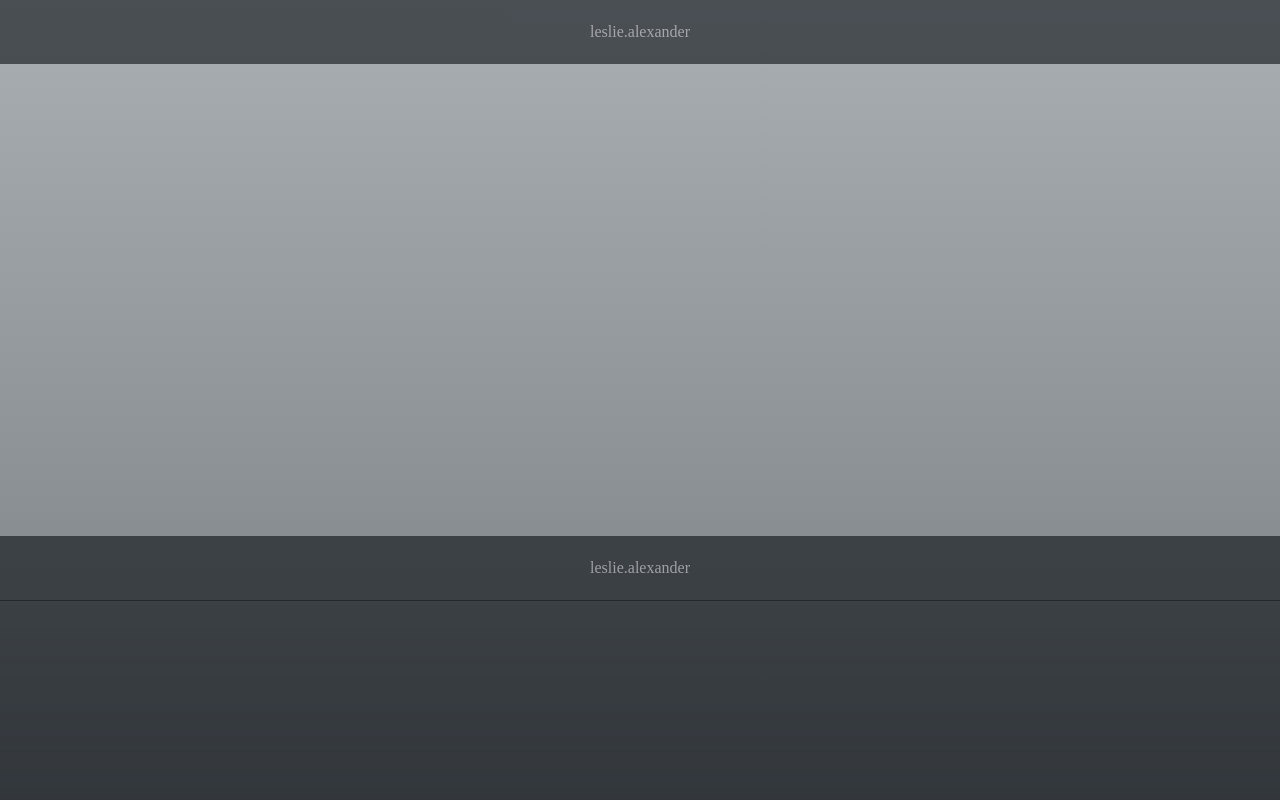
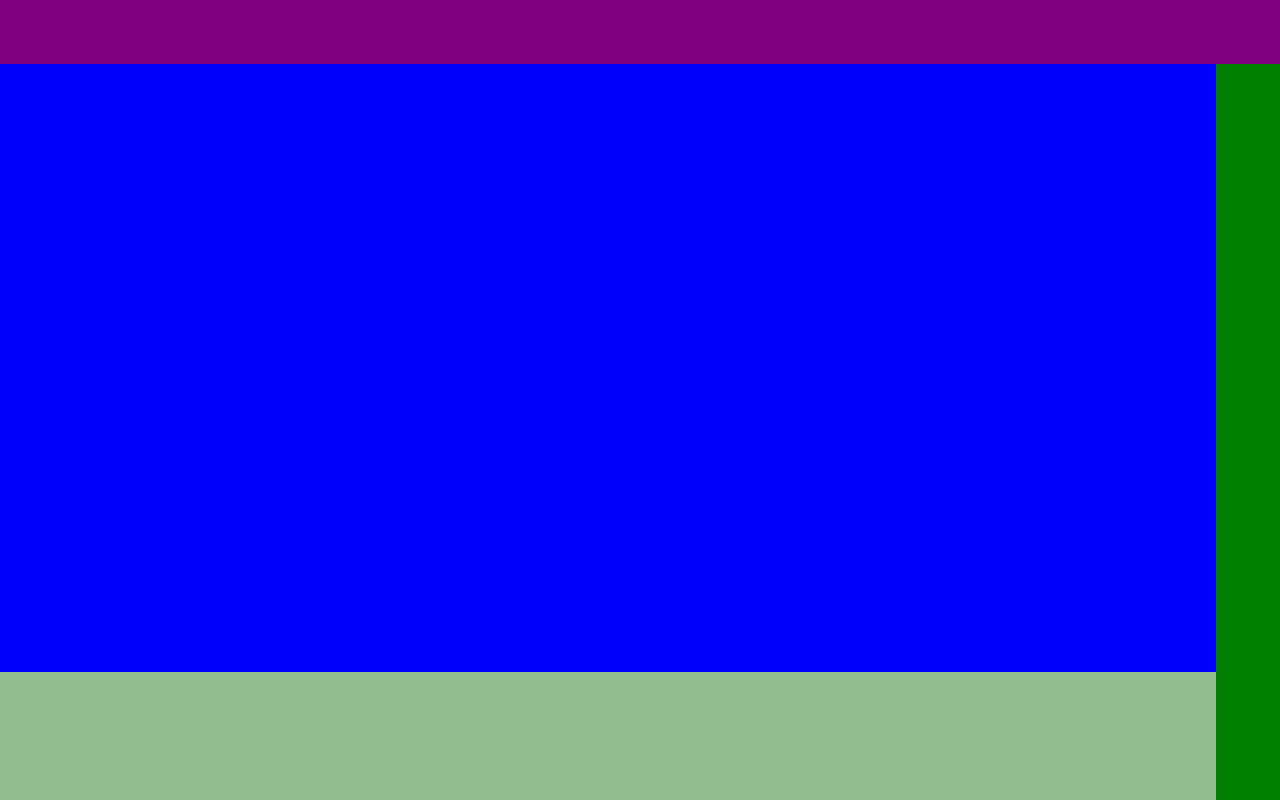
Before and after one commit to nniclas/relay, a React (Create React App) app in the folder app/: page / in a window 1280 px wide. Built offline with nearby package versions, Linux system fonts and the light colour scheme.

Commit message:
main layout

```diff
--- a/app/src/components/v2/layout/scroll-layout.module.css
+++ b/app/src/components/v2/layout/scroll-layout/scroll-layout.module.css
@@ -1,4 +1,8 @@
 .container {
+    position: relative;
+}
+
+.layout {
     position: absolute;
     top: 0;
     bottom: 0;
--- a/app/src/components/v2/layout/scroll-layout.tsx
+++ b/app/src/components/v2/layout/scroll-layout/scroll-layout.tsx
@@ -25,14 +25,16 @@ export const ScrollLayout = (a: Args) => {
 
     return (
         <div className={styles.container}>
+            <div className={styles.layout}>
                 <div className={styles.section}>
                     <div className={styles.content}>{a.footer}</div>
                     <div ref={scrollcontainer} className={styles.scrollcontent}>
                         {a.children}
                     </div>
                     <div className={styles.content}>{a.footer}</div>
-                <div className={styles.testpart123}>
+                    {/* <div className={styles.testpart123}>
                         <div className={styles.testpart123testcontent} />
+                    </div> */}
                 </div>
             </div>
         </div>
--- a/app/src/components/v2/layout/slider.module.css
+++ b/app/src/components/v2/layout/slider/slider.module.css
@@ -3,7 +3,7 @@
     flex-direction: row;
     /* gap: 2px; */
     overflow-x: auto;
-    width: 100vw;
+    /* width: 100vw; */
     /* margin-bottom: 2px; */
 }
 
--- /dev/null
+++ b/app/src/components/v2/layout/split-layout/split-layout.module.css
@@ -0,0 +1,33 @@
+.container {
+    position: relative;
+    height: 100%;
+}
+
+.layout {
+    position: absolute;
+    top: 0;
+    bottom: 0;
+    left: 0;
+    right: 0;
+    display: flex;
+    flex-direction: row;
+}
+
+.section {
+    flex-grow: 1;
+    flex: 1;
+    display: flex;
+    flex-direction: row;
+    min-width: 0; /* FF */
+    height: 100%;
+}
+
+.content {
+    display: flex;
+    flex: 1;
+}
+
+.side {
+    display: flex;
+    flex: 0;
+}
--- /dev/null
+++ b/app/src/components/v2/layout/split-layout/split-layout.tsx
@@ -0,0 +1,19 @@
+import React, { ReactNode, useEffect, useRef } from 'react'
+import { useState } from 'react'
+import styles from './split-layout.module.css'
+
+interface Args {
+    children: ReactNode
+    side: ReactNode
+}
+
+export const SplitLayout = (a: Args) => {
+    return (
+        <div className={styles.container}>
+            <div className={styles.section}>
+                <div className={styles.content}>{a.children}</div>
+                <div className={styles.side}>{a.side}</div>
+            </div>
+        </div>
+    )
+}
--- a/app/src/components/v2/message-list.tsx
+++ b/app/src/components/v2/message-list.tsx
@@ -2,7 +2,7 @@ import React, { ReactNode, useEffect, useRef } from 'react'
 import { useState } from 'react'
 import { Message } from '../../types/message'
 import { MessageItem } from './message-item'
-import { ScrollLayout } from './layout/scroll-layout'
+import { ScrollLayout } from './layout/scroll-layout/scroll-layout'
 
 interface MessageListArgs {
     // messages: Message[]
--- /dev/null
+++ b/app/src/views/layout/layout.module.css
@@ -0,0 +1,44 @@
+.layout {
+    display: flex;
+    flex-direction: column;
+    flex: 1;
+    height: 100vh;
+}
+
+.content {
+    display: flex;
+    flex-direction: row;
+    flex: 1;
+}
+
+.maincontainer {
+    display: flex;
+    flex: 1;
+    flex-direction: column;
+    background: blue;
+}
+
+.main {
+    flex: 1;
+}
+
+.side {
+    flex: 0;
+    width: 64px;
+    min-width: 64px;
+    background: green;
+}
+
+.header,
+.footer {
+    flex: 0;
+    height: 64px;
+    min-height: 64px;
+    background: purple;
+}
+
+.footer {
+    height: 128px;
+    min-height: 128px;
+    background: darkseagreen;
+}
--- /dev/null
+++ b/app/src/views/layout/layout.tsx
@@ -0,0 +1,25 @@
+import React, { ReactNode } from 'react'
+import 'bootstrap/dist/css/bootstrap.min.css'
+import styles from './layout.module.css'
+
+interface Args {
+    header: ReactNode
+    main: ReactNode
+    side: ReactNode
+    footer: ReactNode
+}
+
+export const Layout = (a: Args) => {
+    return (
+        <div className={styles.layout}>
+            <div className={styles.header}>{a.header}</div>
+            <div className={styles.content}>
+                <div className={styles.maincontainer}>
+                    <div className={styles.main}>{a.main}</div>
+                    <div className={styles.footer}>{a.footer}</div>
+                </div>
+                <div className={styles.side}>{a.side}</div>
+            </div>
+        </div>
+    )
+}
--- a/app/src/views/main.module.css
+++ b/app/src/views/main.module.css
@@ -1,12 +1,17 @@
 .container {
     display: flex;
-    height: 100vh;
     background: linear-gradient(rgba(170, 175, 180, 1), rgba(120, 125, 130, 1));
+}
+
+.layout {
+    display: flex;
+    flex-direction: column;
+    flex: 1;
 }
 
 .useritem {
     /* width: 300px; */
-    width: 100vw;
+
     height: 64px;
     display: flex;
     justify-content: center;
--- a/app/src/views/main.tsx
+++ b/app/src/views/main.tsx
@@ -10,9 +10,11 @@ import {
 import { ChatRoom } from '../components/v1/chat-room'
 import { MessageList } from '../components/v2/message-list'
 import { Message } from '../types/message'
-import { ScrollLayout } from '../components/v2/layout/scroll-layout'
+import { ScrollLayout } from '../components/v2/layout/scroll-layout/scroll-layout'
 import styles from './main.module.css'
-import { Slider } from '../components/v2/layout/slider'
+import { Slider } from '../components/v2/layout/slider/slider'
+import { SplitLayout } from '../components/v2/layout/split-layout/split-layout'
+import { Layout } from './layout/layout'
 
 const you = 'tom.cook@example.com'
 
@@ -71,7 +73,27 @@ export const Main = () => {
         />
     )
 
+    const testFooter = <div style={{ height: 128, background: 'orange' }}></div>
+
+    const testSide = <div style={{ width: 64, background: 'red' }}></div>
+
     return (
+        <Layout
+            header={<div />}
+            main={<div />}
+            side={<div />}
+            footer={<div />}
+        />
+    )
+
+    return (
+        <div className={styles.layout}>
+            <div style={{ height: 100, background: 'teal' }}>header</div>
+
+            {/* <SplitLayout side={testSide}>
+                <div style={{ flex: 1, background: 'blue' }}></div>
+            </SplitLayout> */}
+            <SplitLayout side={testSide}>
                 <div
                     className={styles.container}
                     onClick={() => {
@@ -80,9 +102,11 @@ export const Main = () => {
                         setMessages(msgs)
                     }}
                 >
-            <ScrollLayout footer={userItems} followEnd>
+                    <ScrollLayout footer={testFooter} followEnd>
                         <MessageList messages={messages} />
                     </ScrollLayout>
+                </div>
+            </SplitLayout>
         </div>
     )
 }
```
Also changed, not shown: app/src/components/v2/layout/slider/slider.tsx (renamed from app/src/components/v2/layout/slider.tsx). Lines whose indentation alone changed are shown as unchanged.
